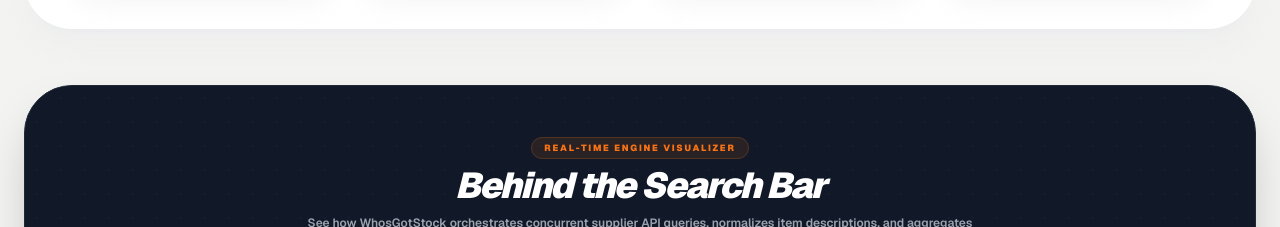
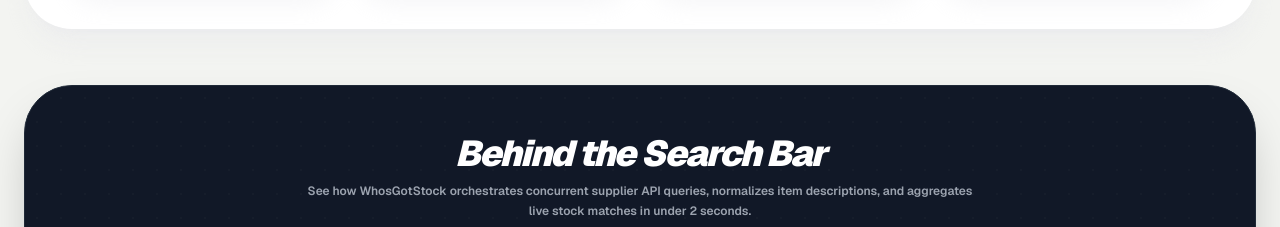
Before and after one commit to blakethebuilder/whosgotstock2, a Next.js app in the folder web/: page / in a window 1280 px wide. Shown: the part 1418-1645 px from the top of the page. Built offline with nearby package versions, Linux system fonts and the light colour scheme; no server answers; the database is empty.

Commit message:
Clean: Remove Real-Time Engine Visualizer pill from Behind the Search Bar header

```diff
--- a/web/app/components/dashboard/PipelineFlowDiagram.tsx
+++ b/web/app/components/dashboard/PipelineFlowDiagram.tsx
@@ -184,9 +184,6 @@
 
         {/* Header Summary */}
         <div className="text-center max-w-2xl mx-auto space-y-2">
-          <span className="text-[9px] font-black uppercase tracking-[0.2em] text-orange-500 bg-orange-500/10 px-3 py-1 rounded-full border border-orange-500/20">
-            Real-Time Engine Visualizer
-          </span>
           <h3 className="text-2xl sm:text-4xl font-black text-white tracking-tighter italic">
             Behind the Search Bar
           </h3>
```
